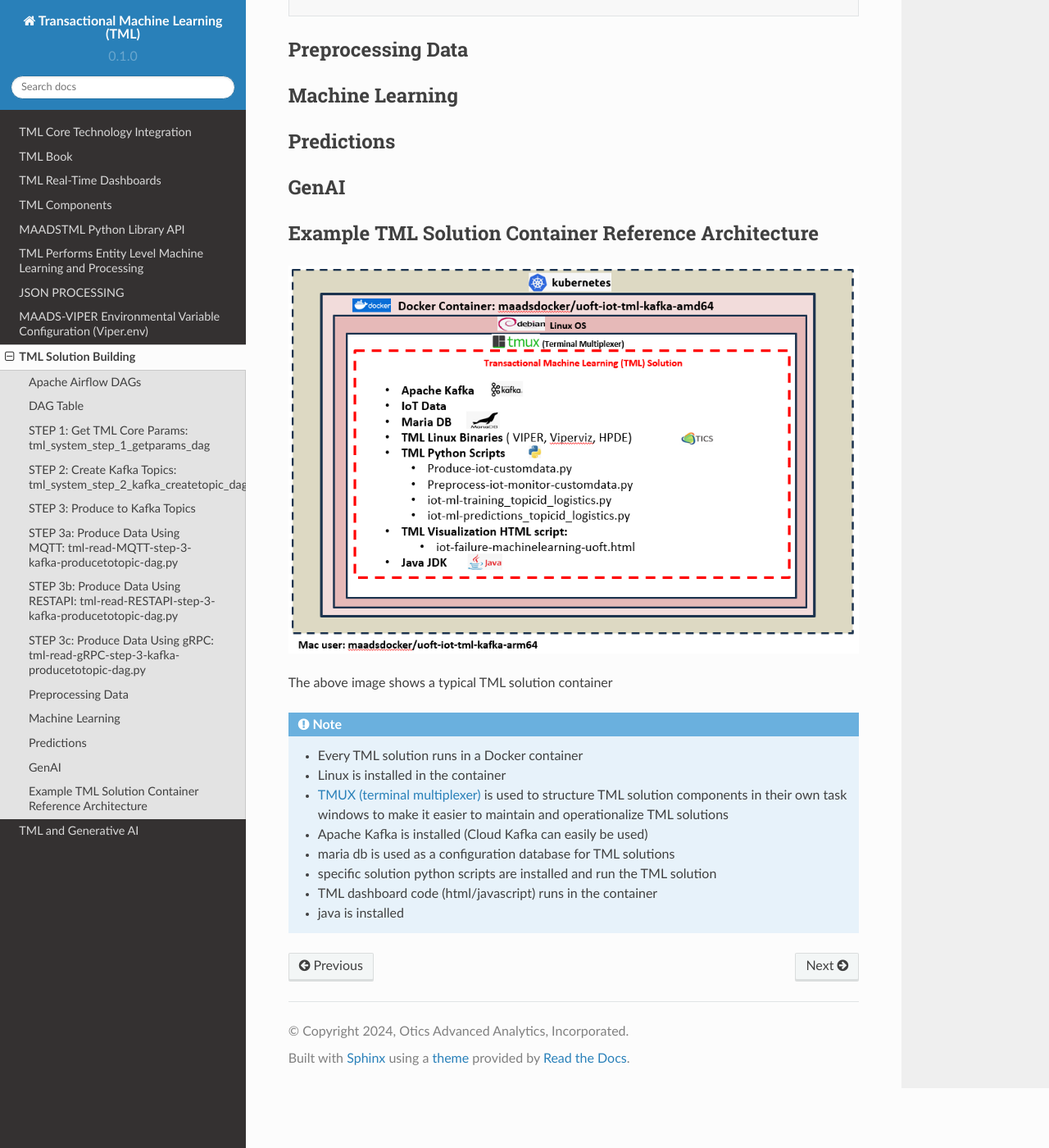
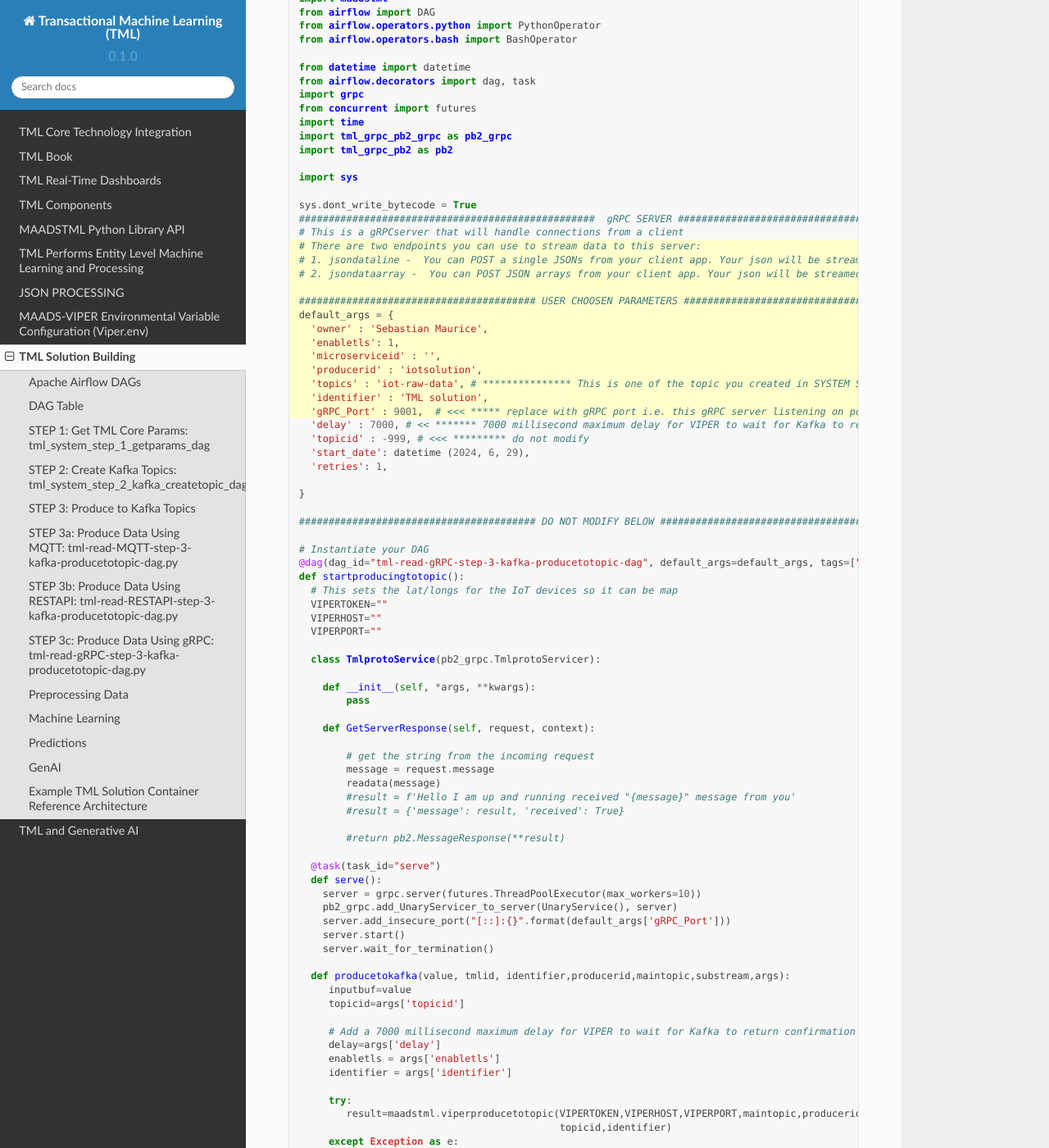
Before and after one commit to smaurice101/readthedocs, a Sphinx documentation site: the page built from docs/source/tmlbuilds.rst, in a window 1280 px wide and 1400 px high, scrolled down 9094 px. Shown: the whole window at 82% size. Built offline with Sphinx 7.4.7 and the Read the Docs theme 2.0.0, drawn with Linux system fonts in a browser that asks for light colours; some of the changed text lies outside the part shown.

Commit message:
Update tmlbuilds.rst

```diff
--- a/docs/source/tmlbuilds.rst
+++ b/docs/source/tmlbuilds.rst
@@ -508,6 +508,121 @@
 .. code-block::
    :emphasize-lines: 19,20,21,22,23,24,25,26,27,28,29,30,31
 
+   import maadstml
+   from airflow import DAG
+   from airflow.operators.python import PythonOperator
+   from airflow.operators.bash import BashOperator
+
+   from datetime import datetime
+   from airflow.decorators import dag, task
+   import grpc
+   from concurrent import futures
+   import time
+   import tml_grpc_pb2_grpc as pb2_grpc
+   import tml_grpc_pb2 as pb2
+
+   import sys
+
+   sys.dont_write_bytecode = True
+   ##################################################  gRPC SERVER ###############################################
+   # This is a gRPCserver that will handle connections from a client
+   # There are two endpoints you can use to stream data to this server:
+   # 1. jsondataline -  You can POST a single JSONs from your client app. Your json will be streamed to Kafka topic.
+   # 2. jsondataarray -  You can POST JSON arrays from your client app. Your json will be streamed to Kafka topic.
+
+   ######################################## USER CHOOSEN PARAMETERS ########################################
+   default_args = {
+     'owner' : 'Sebastian Maurice',
+     'enabletls': 1,
+     'microserviceid' : '',
+     'producerid' : 'iotsolution',
+     'topics' : 'iot-raw-data', # *************** This is one of the topic you created in SYSTEM STEP 2
+     'identifier' : 'TML solution',
+     'gRPC_Port' : 9001,  # <<< ***** replace with gRPC port i.e. this gRPC server listening on port 9001
+     'delay' : 7000, # << ******* 7000 millisecond maximum delay for VIPER to wait for Kafka to return confirmation message is received and written to topic
+     'topicid' : -999, # <<< ********* do not modify
+     'start_date': datetime (2024, 6, 29),
+     'retries': 1,
+
+   }
+
+   ######################################## DO NOT MODIFY BELOW #############################################
+
+   # Instantiate your DAG
+   @dag(dag_id="tml-read-gRPC-step-3-kafka-producetotopic-dag", default_args=default_args, tags=["tml-read-gRPC-step-3-kafka-producetotopic-dag"], schedule=None,catchup=False)
+   def startproducingtotopic():
+     # This sets the lat/longs for the IoT devices so it can be map
+     VIPERTOKEN=""
+     VIPERHOST=""
+     VIPERPORT=""
+
+     class TmlprotoService(pb2_grpc.TmlprotoServicer):
+
+       def __init__(self, *args, **kwargs):
+           pass
+
+       def GetServerResponse(self, request, context):
+
+           # get the string from the incoming request
+           message = request.message
+           readata(message)
+           #result = f'Hello I am up and running received "{message}" message from you'
+           #result = {'message': result, 'received': True}
+
+           #return pb2.MessageResponse(**result)
+
+     @task(task_id="serve")
+     def serve():
+       server = grpc.server(futures.ThreadPoolExecutor(max_workers=10))
+       pb2_grpc.add_UnaryServicer_to_server(UnaryService(), server)
+       server.add_insecure_port("[::]:{}".format(default_args['gRPC_Port']))
+       server.start()
+       server.wait_for_termination()
+
+     def producetokafka(value, tmlid, identifier,producerid,maintopic,substream,args):
+        inputbuf=value
+        topicid=args['topicid']
+
+        # Add a 7000 millisecond maximum delay for VIPER to wait for Kafka to return confirmation message is received and written to topic
+        delay=args['delay']
+        enabletls = args['enabletls']
+        identifier = args['identifier']
+
+        try:
+           result=maadstml.viperproducetotopic(VIPERTOKEN,VIPERHOST,VIPERPORT,maintopic,producerid,enabletls,delay,'','', '',0,inputbuf,substream,
+                                               topicid,identifier)
+        except Exception as e:
+           print("ERROR:",e)
+
+     @task(task_id="gettmlsystemsparams")
+     def gettmlsystemsparams():
+       VIPERTOKEN = ti.xcom_pull(dag_id='tml_system_step_1_getparams_dag',task_ids='getparams',key="VIPERTOKEN")
+       VIPERHOST = ti.xcom_pull(dag_id='tml_system_step_1_getparams_dag',task_ids='getparams',key="VIPERHOST")
+       VIPERPORT = ti.xcom_pull(dag_id='tml_system_step_1_getparams_dag',task_ids='getparams',key="VIPERPORT")
+
+       return [VIPERTOKEN,VIPERHOST,VIPERPORT]
+
+
+     def readdata(valuedata):
+         args = default_args
+         # MAin Kafka topic to store the real-time data
+         maintopic = args['topics']
+         producerid = args['producerid']
+
+         try:
+             producetokafka(valuedata.strip(), "", "",producerid,maintopic,"",args)
+             # change time to speed up or slow down data
+             time.sleep(0.15)
+         except Exception as e:
+             print(e)
+             pass
+
+
+     serve()
+
+
+   dag = startproducingtotopic()
+
 Preprocessing Data
 -----------------
 
```
